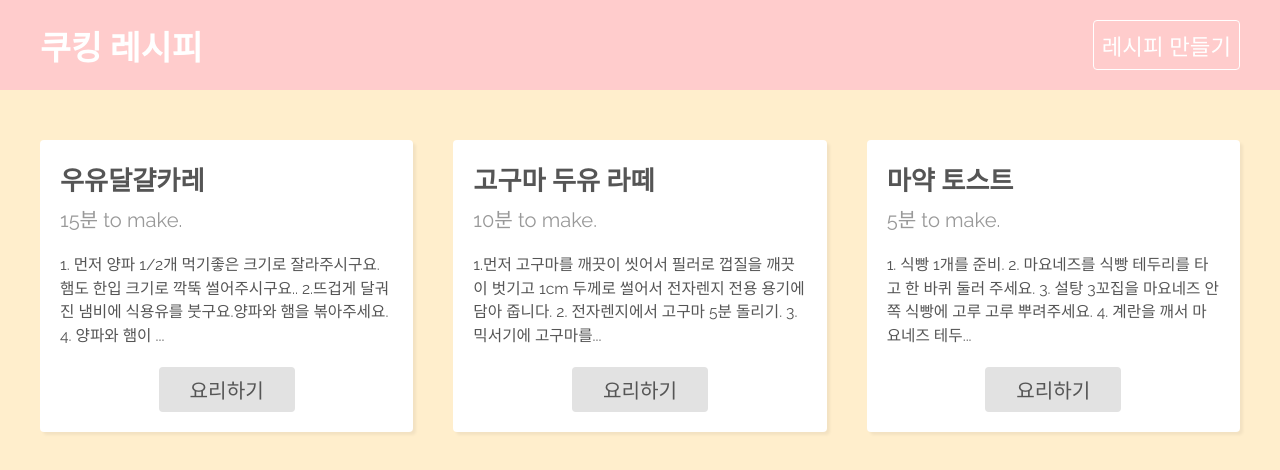
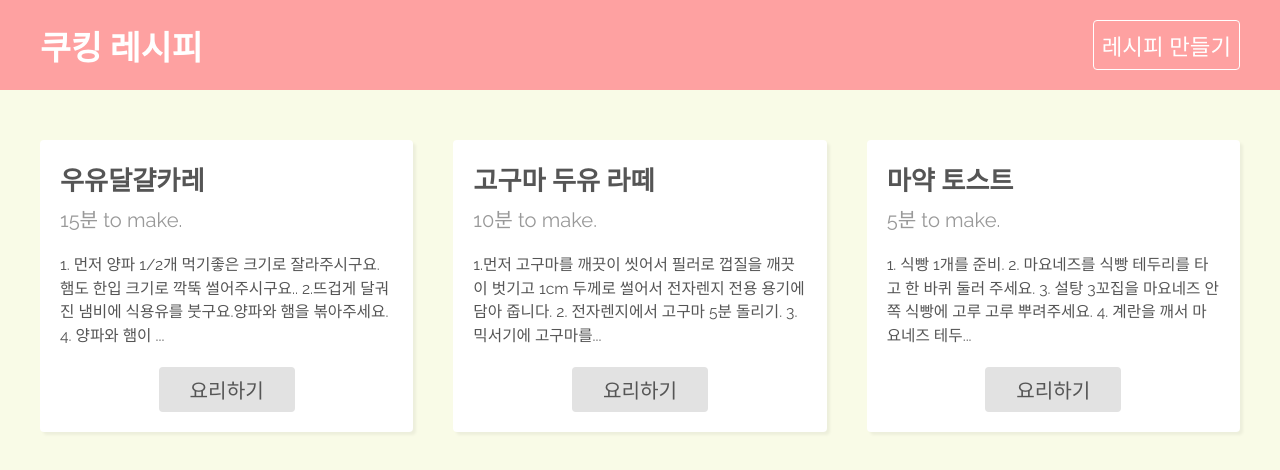
Before and after one commit to joeuni-ex/React_cooking-recipe, a React (Vite) app: page / in a window 1280 px wide. Shown: the top 470 px of the page. Built offline with nearby package versions, Linux system fonts and the light colour scheme; data requests are answered from the project's data file.

Commit message:
네브바 및 바디 배경색 CSS수정

```diff
--- a/src/components/Navbar.css
+++ b/src/components/Navbar.css
@@ -1,5 +1,5 @@
 .navbar {
-  background: #ffcccc;
+  background: #fea1a1;
   padding: 20px;
   color: #fff;
 }
--- a/src/index.css
+++ b/src/index.css
@@ -10,7 +10,7 @@ body {
   font-family: Raleway, sans-serif;
   margin: 0;
   font-size: 1.4em;
-  background: #ffeecc;
+  background: #f9fbe7;
   color: #333;
 }
 h1,
```
